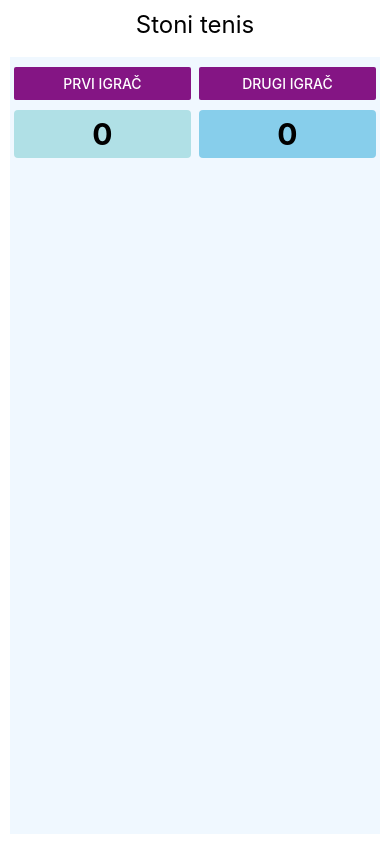
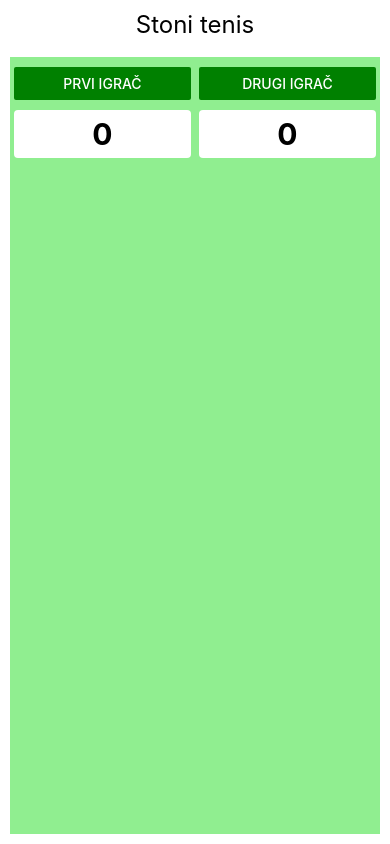
Before and after one commit to Logr3j/TSProject, a React Native app: screen / in a window 390 px wide. Built offline with nearby package versions, Linux system fonts and the light colour scheme.

Commit message:
prebacio u zeleno

```diff
--- a/App.tsx
+++ b/App.tsx
@@ -1,58 +1,55 @@
 import React, { useState } from "react";
 import { View, Text, StyleSheet, Button } from "react-native";
-import CounterInput from "react-native-counter-input";
+
 
 let prviPoeni:number = 0
 let drugiPoeni:number = 0
 
-/*let counter = function(x:number):number{
+var counter = function(x:number):number{
   return x + 1;
 }
-*/
+
+
 
 const AlignSelfLayout = () => {
-  const [alignSelf, setAlignSelf] = useState("stretch");
-
-
+  const [ setAlignSelf ] = useState("stretch");
 
 
   return (
     <PreviewLayout
       label="Stoni tenis"
-      selectedValue={alignSelf}
+
 
       setSelectedValue={setAlignSelf}>
       <View style={styles.row}>
       <View style={styles.buttonContainer}>
 
           <Button
+            onPress={() => counter(prviPoeni)}
             title="Prvi igrač"
-            color="#841584">
+            color="green">
             </Button>
             </View>
         <View style={styles.buttonContainer}>
           <Button
-           // onClick={() => counter(drugiPoeni)}
+            onPress={() => counter(drugiPoeni)}
             title="drugi igrač"
-            color="#841584">
+            color="green">
           </Button>
           </View>
           </View>
       <View style={styles.row}>
         <View
             style={[styles.box, {
-            alignSelf,
             marginHorizontal: "1%",
             minWidth: "48%",
-            backgroundColor: "powderblue",
+            backgroundColor: "white",
           }]}>
             <Text style={styles.bigBlue}>{prviPoeni}</Text>
         </View>
         <View
             style={[styles.box, {
-            alignSelf,
-
-            backgroundColor: "skyblue" }]}>
+            backgroundColor: "white" }]}>
             <Text style={styles.bigBlue}>{drugiPoeni}</Text>
         </View>
       </View>
@@ -60,6 +57,7 @@ const AlignSelfLayout = () => {
     </PreviewLayout>
   );
 };
+
 
 const PreviewLayout = ({
   label,
@@ -80,7 +78,7 @@ const styles = StyleSheet.create({
   container: {
     flex: 1,
     marginTop: 8,
-    backgroundColor: "aliceblue",
+    backgroundColor: "lightgreen",
     minHeight: 200,
   },
   box: {
```
